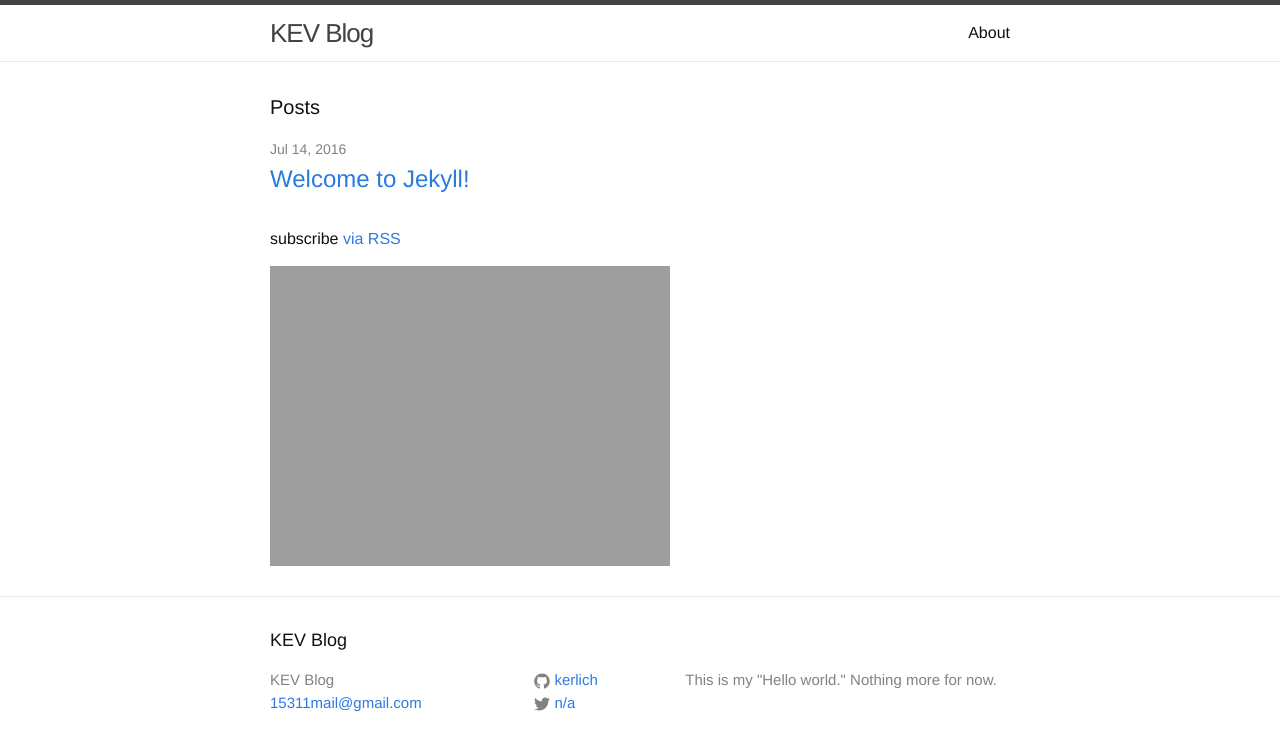
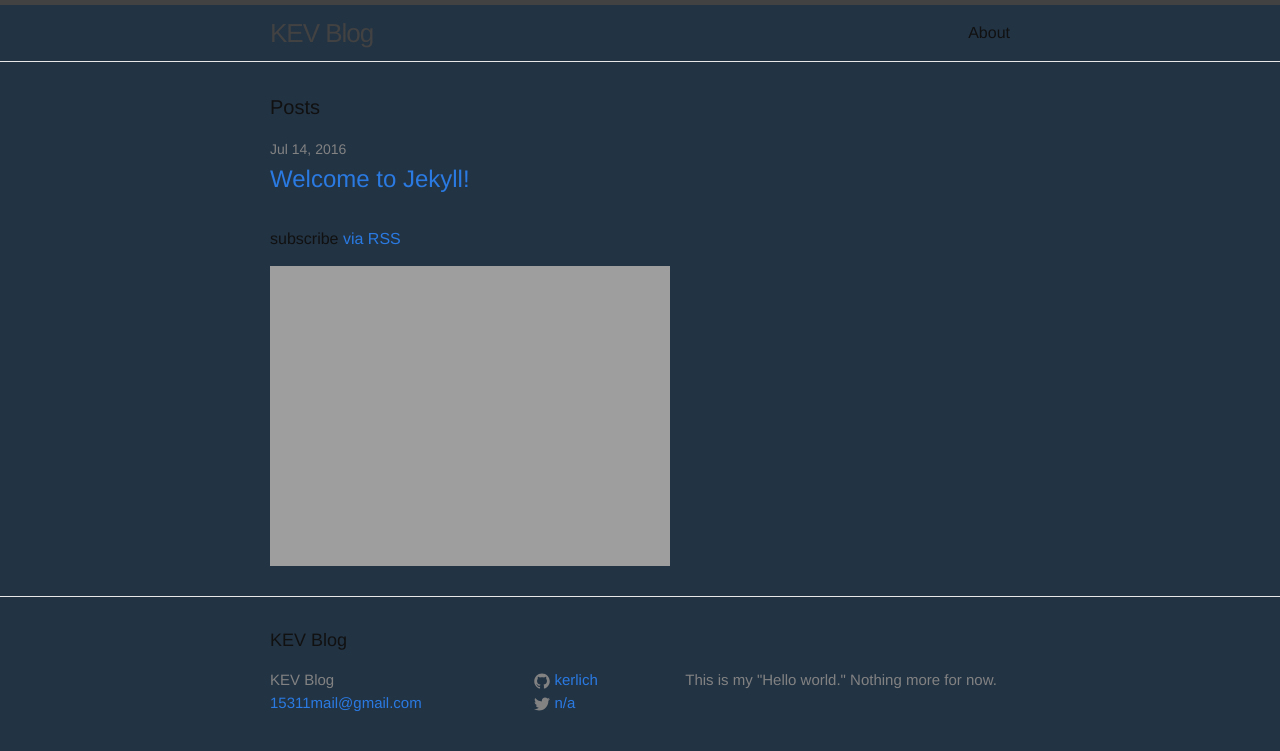
Before and after one commit to kerlich/kerlich.github.io, a Jekyll site: the page built from index.html, in a window 1280 px wide. Shown: the top 751 px of the page. Built offline with Jekyll 4.4.1, drawn with Linux system fonts in a browser that asks for light colours.

Commit message:
Update main.scss

```diff
--- a/css/main.scss
+++ b/css/main.scss
@@ -15,8 +15,7 @@ $base-line-height: 1.5;
 $spacing-unit:     30px;
 
 $text-color:       #111;
-$background-color: transparent;
-$background-image: url("https://kerlich.github.io/img_0643 (1).jpg");
+$background-color: #234;
 $brand-color:      #2a7ae2;
 
 $grey-color:       #828282;
```
